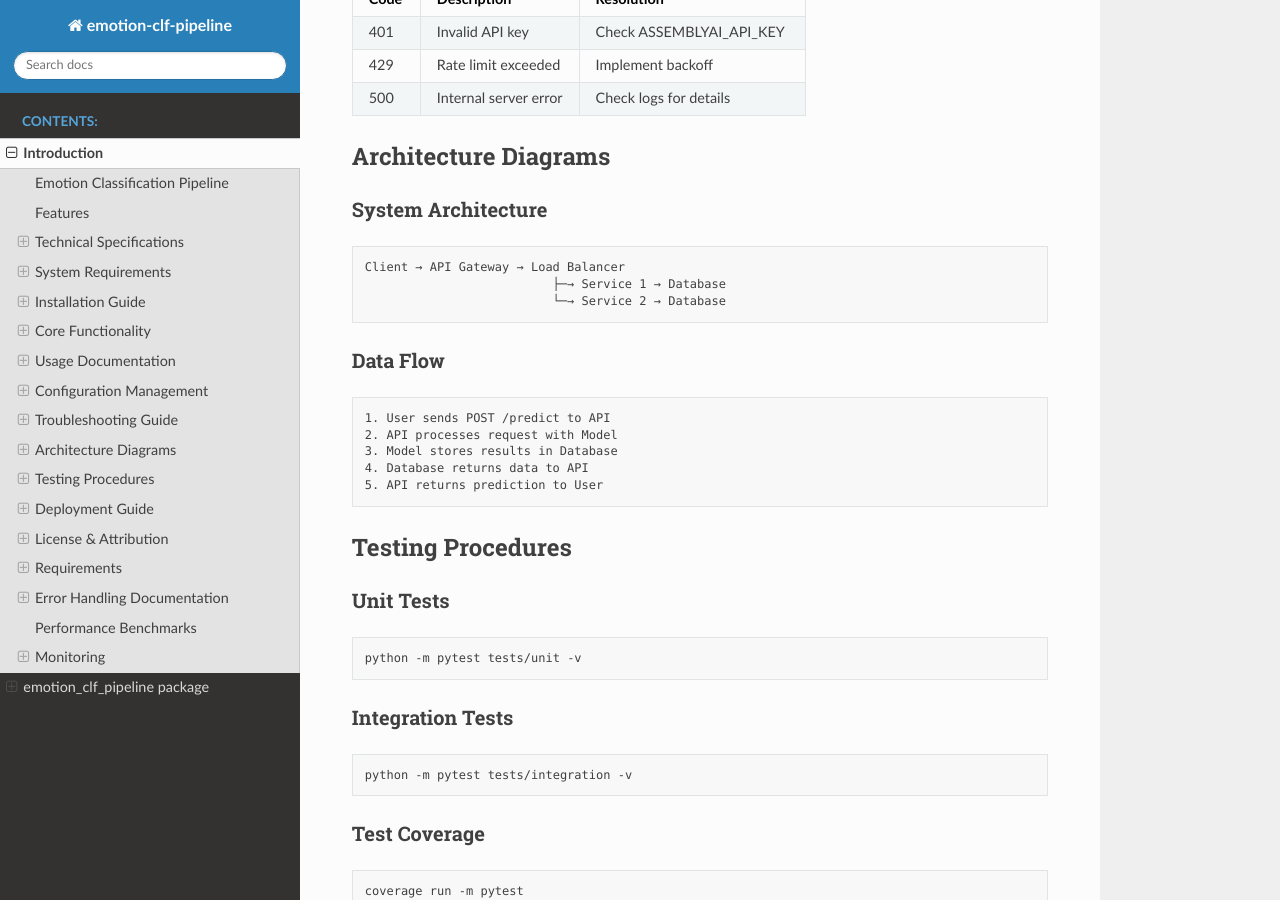
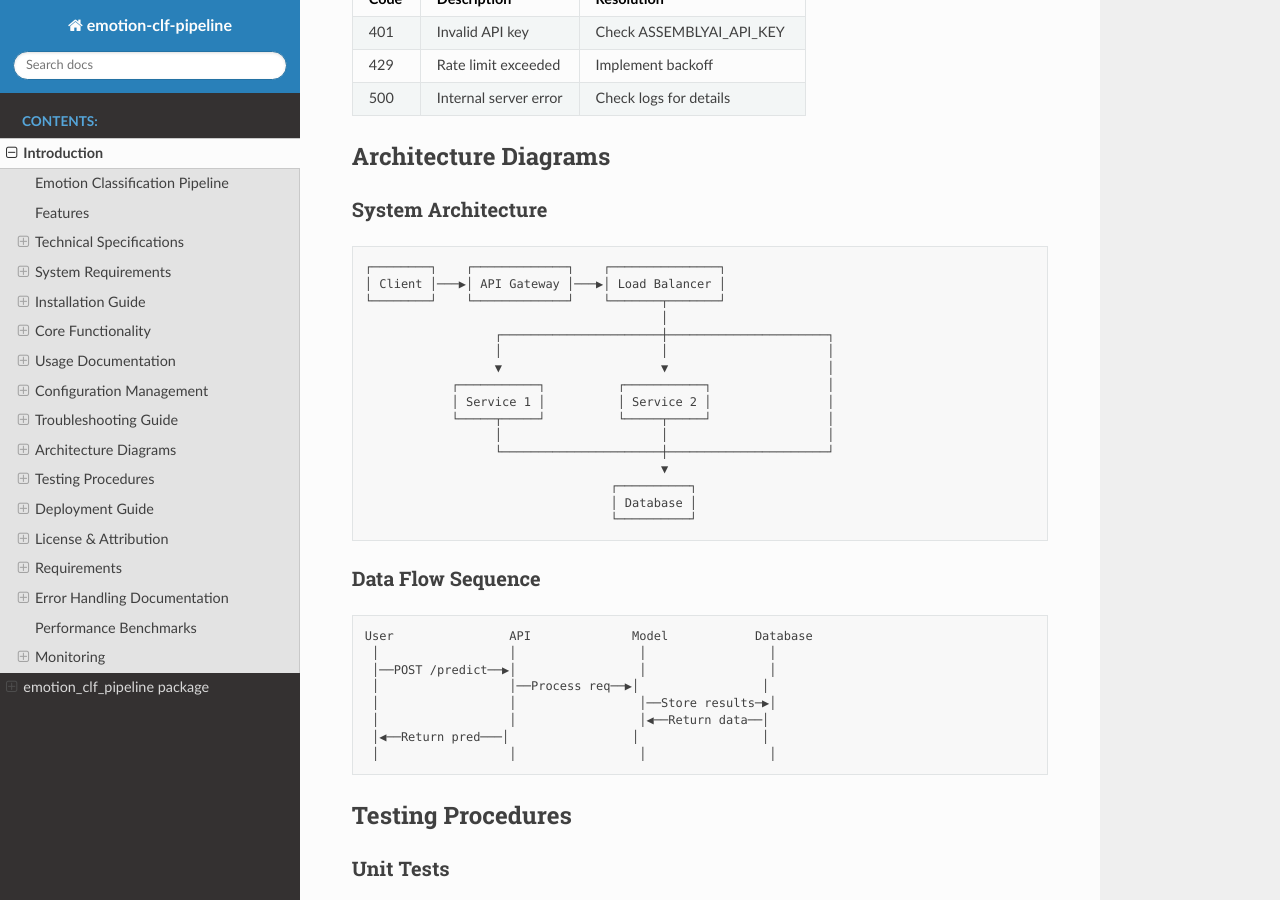
Before and after one commit to BredaUniversityADSAI/2024-25d-fai2-adsai-group-nlp6, a Sphinx documentation site: the page built from docs/introduction.rst, in a window 1280 px wide and 900 px high, scrolled down 4046 px. Built offline with Sphinx 7.4.7 and the Read the Docs theme 3.1.0, drawn with Linux system fonts in a browser that asks for light colours.

Commit message:
Update
Update

```diff
--- a/docs/introduction.rst
+++ b/docs/introduction.rst
@@ -287,22 +287,38 @@ Architecture Diagrams
 System Architecture
 -------------------
 
-.. code-block:: text
+::
 
-   Client → API Gateway → Load Balancer
-                             ├─→ Service 1 → Database
-                             └─→ Service 2 → Database
+   ┌────────┐    ┌─────────────┐    ┌───────────────┐
+   │ Client │───▶│ API Gateway │───▶│ Load Balancer │
+   └────────┘    └─────────────┘    └───────┬───────┘
+                                            │
+                     ┌──────────────────────┼──────────────────────┐
+                     │                      │                      │
+                     ▼                      ▼                      │
+               ┌───────────┐          ┌───────────┐                │
+               │ Service 1 │          │ Service 2 │                │
+               └─────┬─────┘          └─────┬─────┘                │
+                     │                      │                      │
+                     └──────────────────────┼──────────────────────┘
+                                            ▼
+                                     ┌──────────┐
+                                     │ Database │
+                                     └──────────┘
 
-Data Flow
----------
+Data Flow Sequence
+------------------
 
-.. code-block:: text
+::
 
-   1. User sends POST /predict to API
-   2. API processes request with Model
-   3. Model stores results in Database
-   4. Database returns data to API
-   5. API returns prediction to User
+   User                API              Model            Database
+    │                  │                 │                 │
+    │──POST /predict──▶│                 │                 │
+    │                  │──Process req──▶│                 │
+    │                  │                 │──Store results─▶│
+    │                  │                 │◀──Return data──│
+    │◀──Return pred───│                 │                 │
+    │                  │                 │                 │
 
 Testing Procedures
 ==================
```
